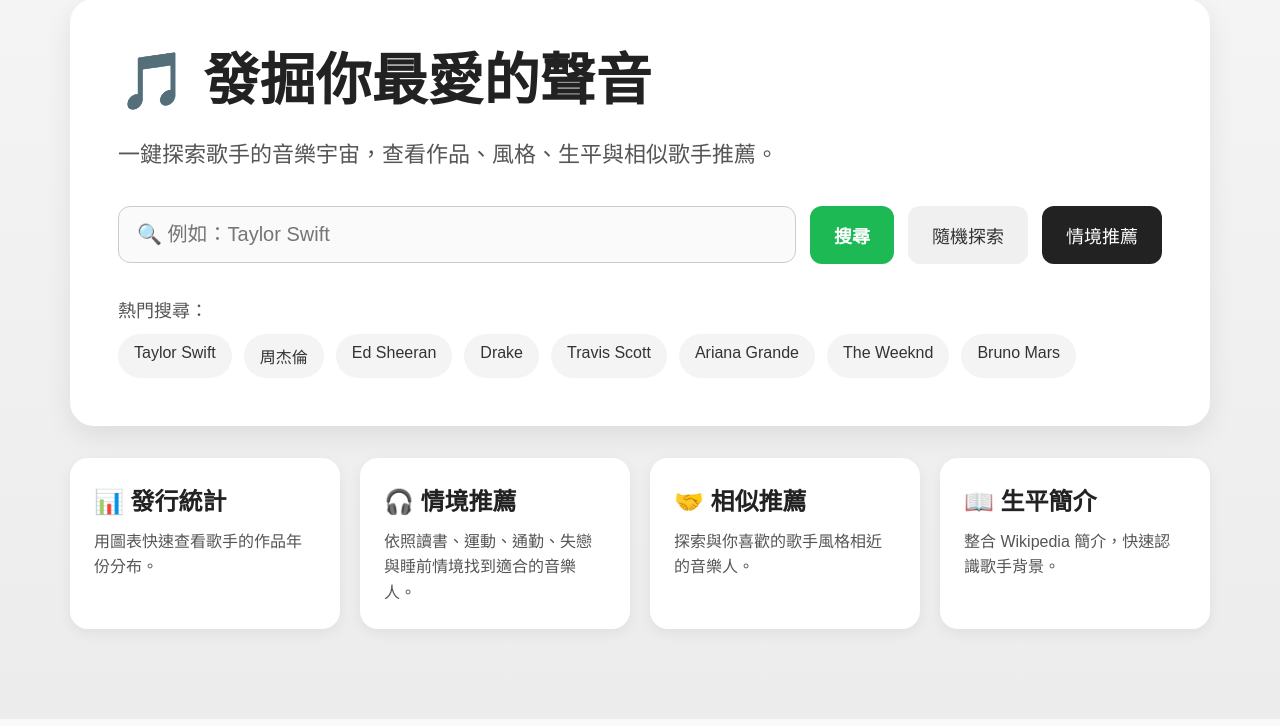
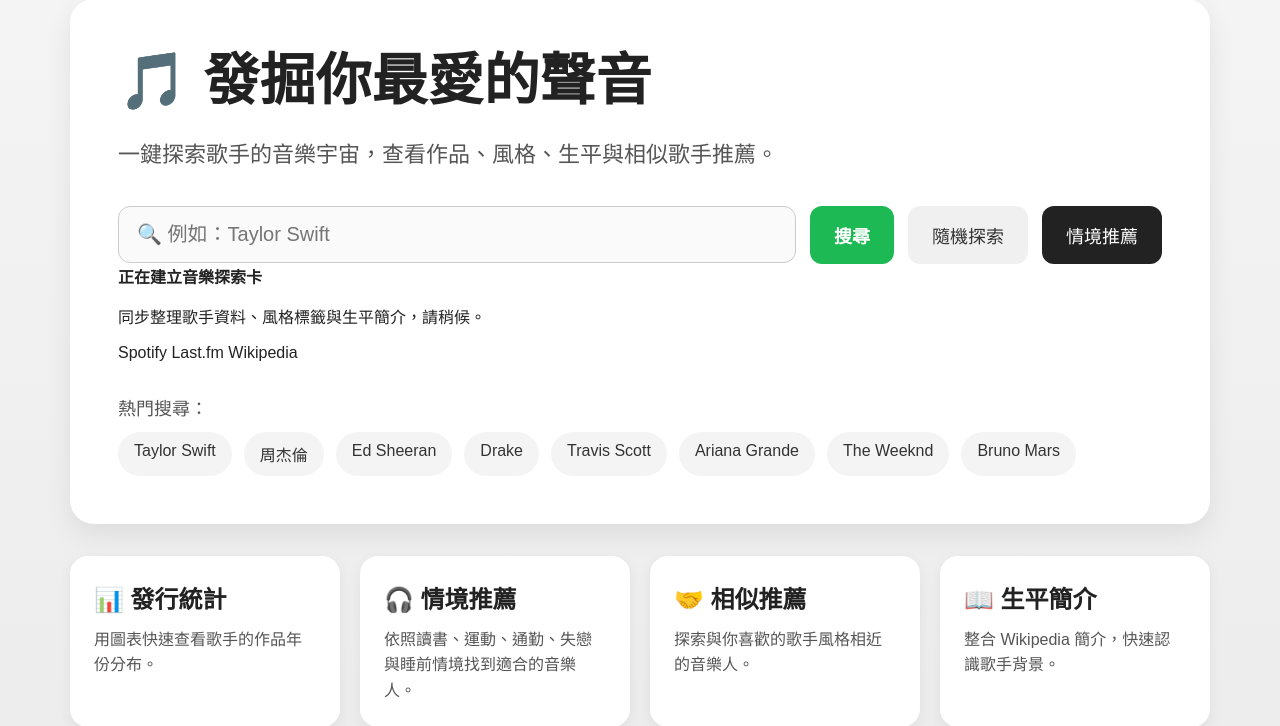
Before and after one commit to rong-kevin/my-first-python-project, a Flask app: page / in a window 1280 px wide. Shown: the part 81-807 px from the top of the page. Run offline with Flask 3, Linux system fonts and the light colour scheme.

Commit message:
Make search loading state more expressive

```diff
--- a/templates/index.html
+++ b/templates/index.html
@@ -20,7 +20,19 @@
                     <a href="/random" class="secondary-btn">隨機探索</a>
                     <a href="/mood" class="secondary-btn mood-btn">情境推薦</a>
                 </form>
-                <p class="loading-text" id="loadingText">正在整合 Spotify、Last.fm 與 Wikipedia 資料...</p>
+
+                <div class="loading-panel" id="loadingPanel">
+                    <div class="loading-disc"></div>
+                    <div>
+                        <strong>正在建立音樂探索卡</strong>
+                        <p>同步整理歌手資料、風格標籤與生平簡介，請稍候。</p>
+                        <div class="loading-sources">
+                            <span>Spotify</span>
+                            <span>Last.fm</span>
+                            <span>Wikipedia</span>
+                        </div>
+                    </div>
+                </div>
 
                 <div class="popular-searches">
                     <p>熱門搜尋：</p>
@@ -56,11 +68,11 @@
     <script>
         const searchForm = document.getElementById('artistSearchForm');
         const searchButton = document.getElementById('searchButton');
-        const loadingText = document.getElementById('loadingText');
+        const loadingPanel = document.getElementById('loadingPanel');
         const artistLinks = document.querySelectorAll('.artist-link');
 
         function showLoading() {
-            loadingText.classList.add('visible');
+            loadingPanel.classList.add('visible');
             searchButton.textContent = '搜尋中...';
             searchButton.disabled = true;
         }
@@ -68,7 +80,7 @@
         searchForm.addEventListener('submit', showLoading);
         artistLinks.forEach((link) => {
             link.addEventListener('click', () => {
-                loadingText.classList.add('visible');
+                loadingPanel.classList.add('visible');
             });
         });
     </script>
```
